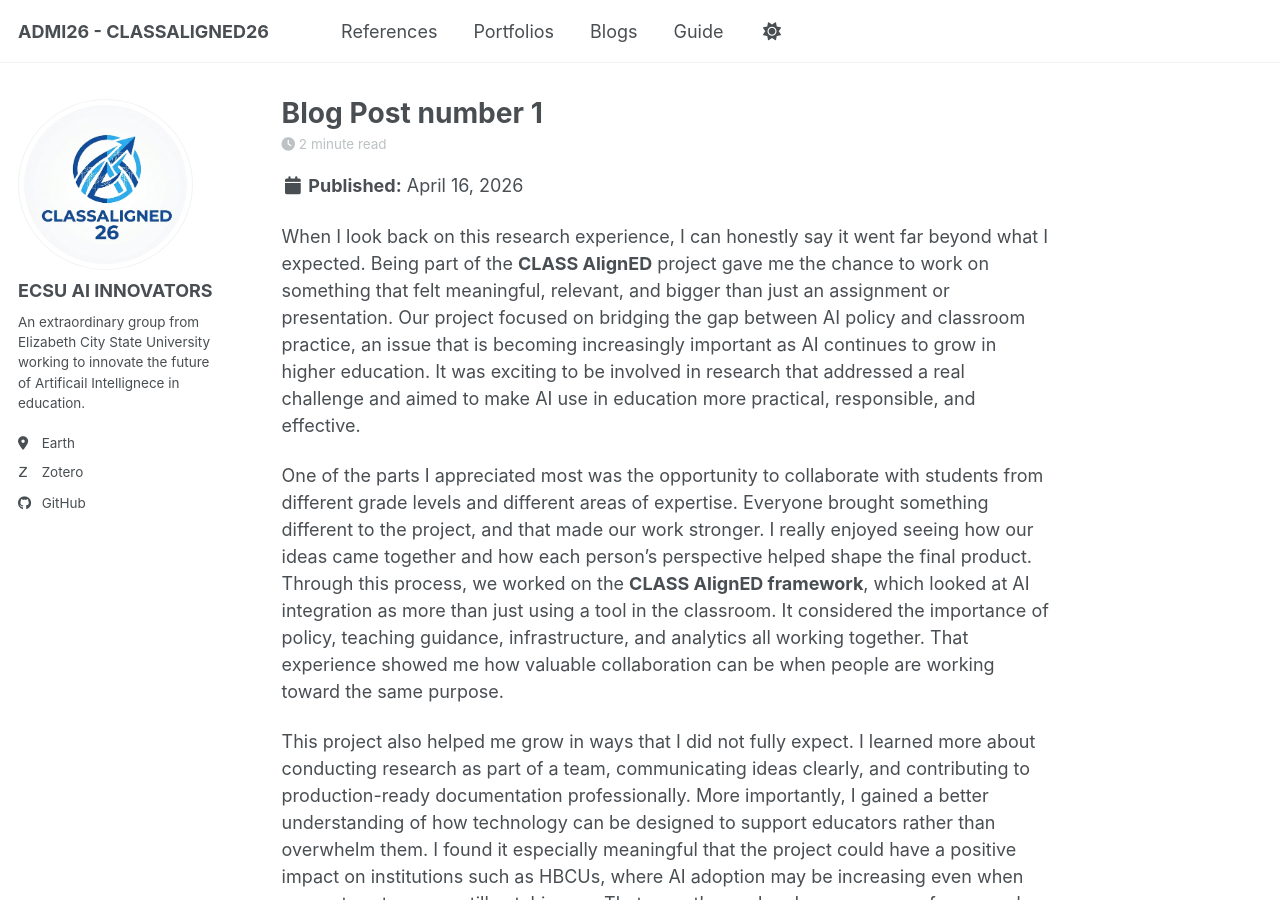
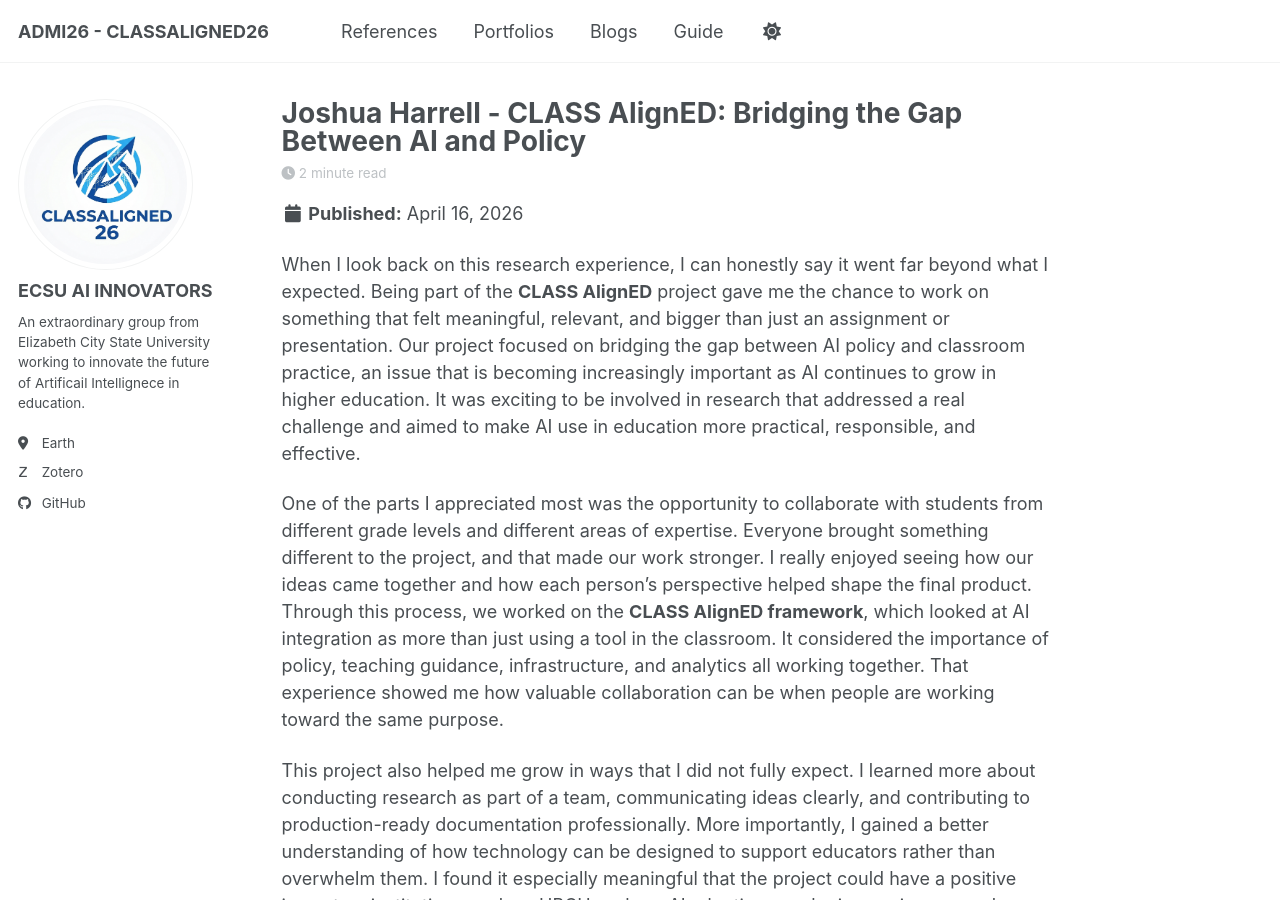
Before and after one commit to CLASSAligned/CLASSAligned.github.io, a Jekyll site: the page built from _posts/2012-08-14-Joshua-blog-post1.md, in a window 1280 px wide and 900 px high. Built offline with Jekyll 4.4.1, drawn with Linux system fonts in a browser that asks for light colours; some web fonts are replaced; a script bundle is joined from its source files by our own code; library files that are not in the unit come from our copies.

Commit message:
Update blog post title to reflect new content

```diff
--- a/_posts/2012-08-14-Joshua-blog-post1.md
+++ b/_posts/2012-08-14-Joshua-blog-post1.md
@@ -1,5 +1,5 @@
 ---
-title: 'Blog Post number 1'
+title: 'Joshua Harrell - CLASS AlignED: Bridging the Gap Between AI and Policy'
 date: 2026-04-16
 permalink: /posts/2012/08/blog-post-1/
 tags:
```
